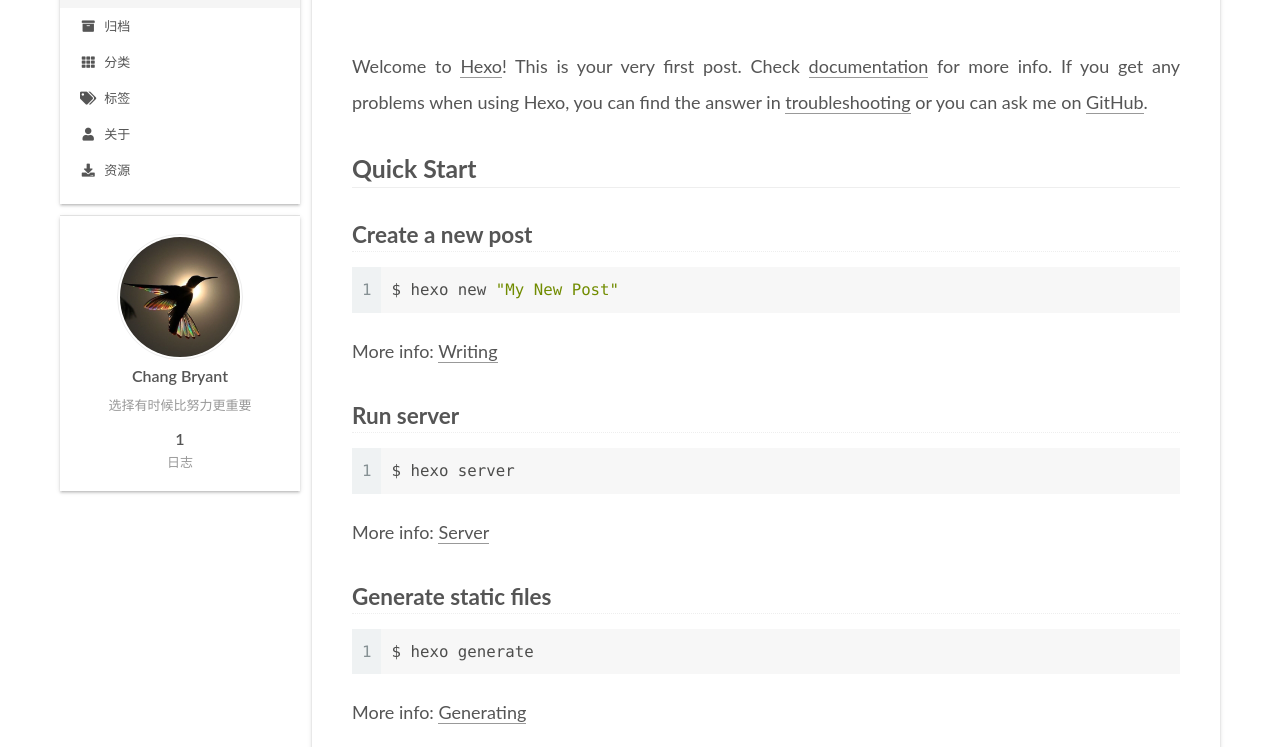
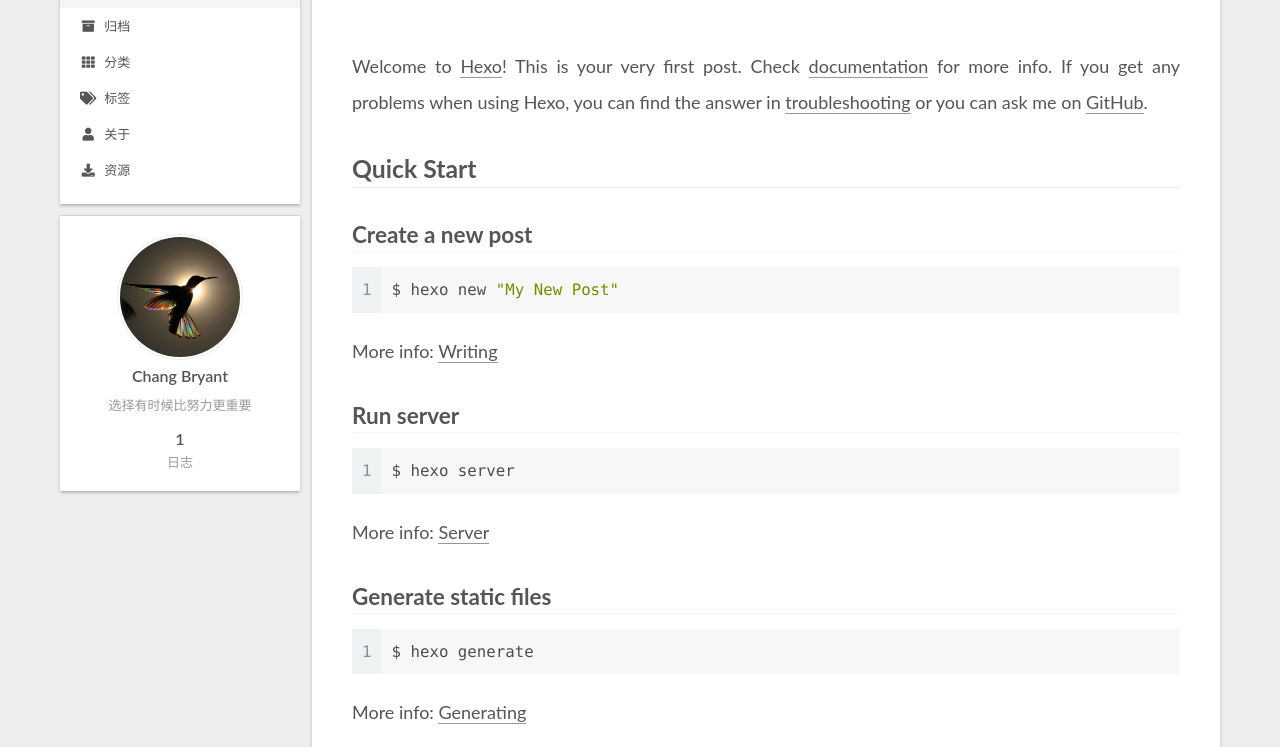
Before and after one commit to ChangBryant/ChangBryant.github.io, a plain HTML site: page index.html in a window 1280 px wide. Shown: the part 126-873 px from the top of the page. Drawn offline with Linux system fonts and the light colour scheme.

Commit message:
Site updated: 2022-10-28 14:27:19

```diff
--- a/css/main.css
+++ b/css/main.css
@@ -1169,7 +1169,7 @@ pre .javascript .function {
 }
 .links-of-author a::before,
 .links-of-author span.exturl::before {
-  background: #6112e9;
+  background: #af4b2e;
   border-radius: 50%;
   content: ' ';
   display: inline-block;
@@ -2564,10 +2564,3 @@ ul.breadcrumb li + li:last-child {
     margin: 8px 0 0;
   }
 }
-body {
-  background: url("images/background.png");
-  background-size: cover;
-  background-repeat: no-repeat;
-  background-attachment: fixed;
-  background-position: 50% 50%;
-}
```
